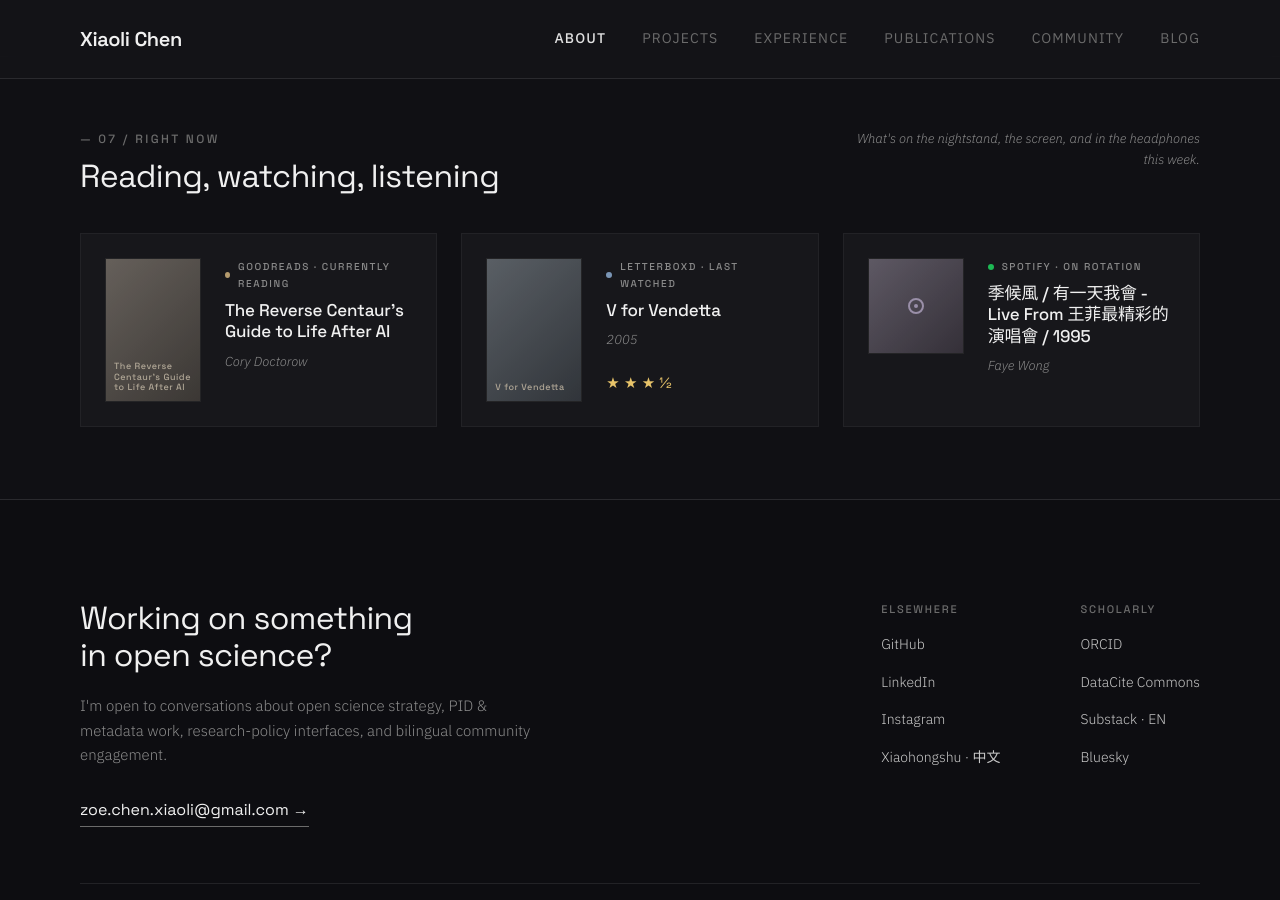
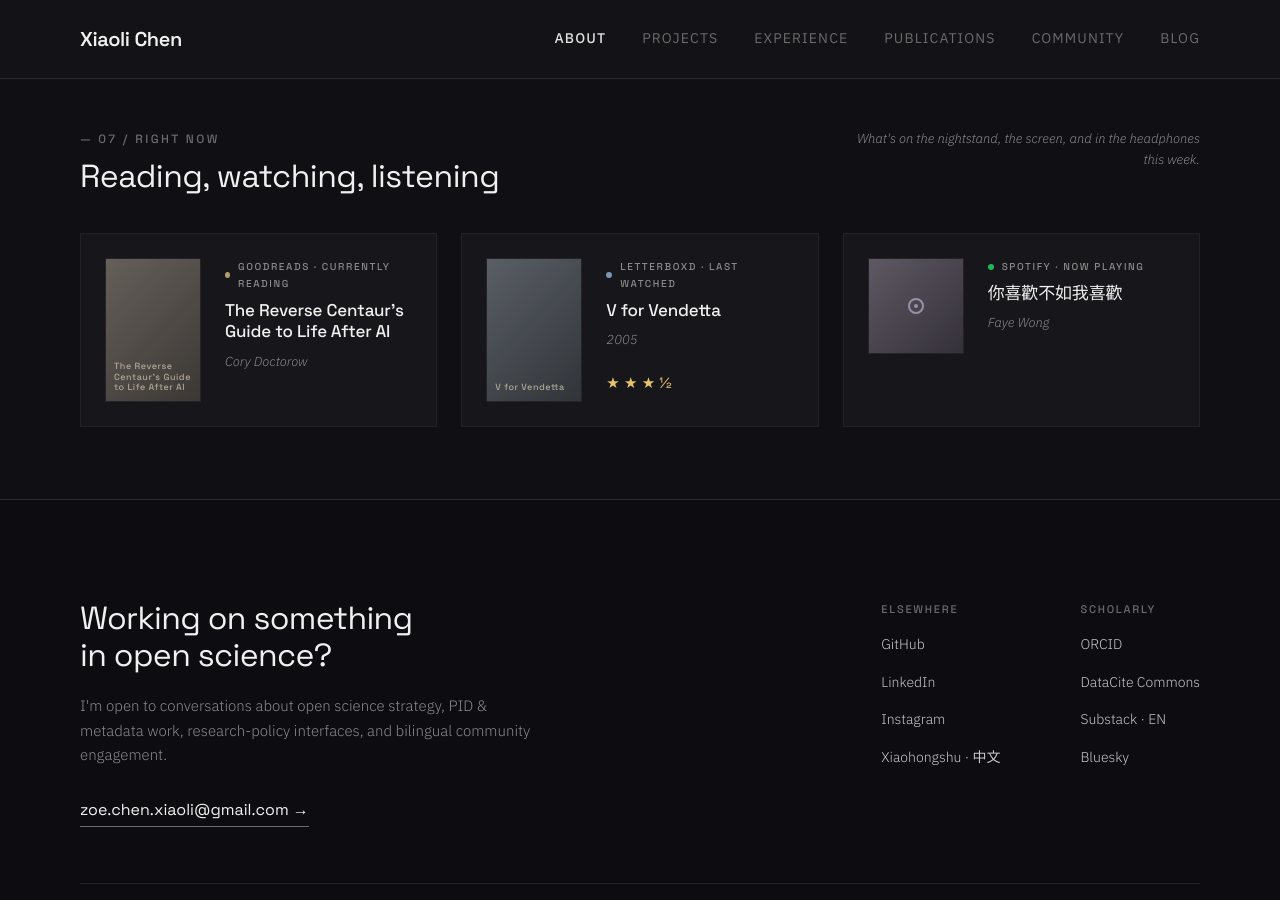
Before and after one commit to xchen101/xchen101.github.io, a Jekyll site: the page built from index.md, in a window 1280 px wide and 900 px high, scrolled down 6657 px. Built offline with Jekyll 4.4.1, drawn with Linux system fonts in a browser that asks for light colours; comment, search, counter and statistics services are not loaded; grey boxes are pictures that could not be loaded.

Commit message:
update: Right Now widget data (auto)

```diff
--- a/_data/now.yml
+++ b/_data/now.yml
@@ -1,4 +1,4 @@
-# Right now — auto-generated by Hermes cron on 2026-11-08 06:00 UTC
+# Right now — auto-generated by Hermes cron on 2026-11-08 12:00 UTC
 # Sources: Goodreads RSS / Letterboxd RSS / Spotify API
 
 reading:
@@ -23,9 +23,9 @@
 listening:
   service: "Spotify"
   accent: "#1DB954"
-  label: "On rotation"
-  title: "季候風 / 有一天我會 - Live From 王菲最精彩的演唱會 / 1995"
+  label: "Now playing"
+  title: "你喜歡不如我喜歡"
   artist: "Faye Wong"
-  url: "https://open.spotify.com/track/2yfBquSUC4adLTFqM43UJK"
+  url: "https://open.spotify.com/track/5b5NEs7z41wrxeLfj9WsLI"
   profile_url: "https://open.spotify.com/"
-  image: "https://i.scdn.co/image/ab67616d00001e0241fc9d49e4e074c076f9c51e"
+  image: "https://i.scdn.co/image/1066955cfd35b4f65cb5b5f529cd3976428627a2"
```
